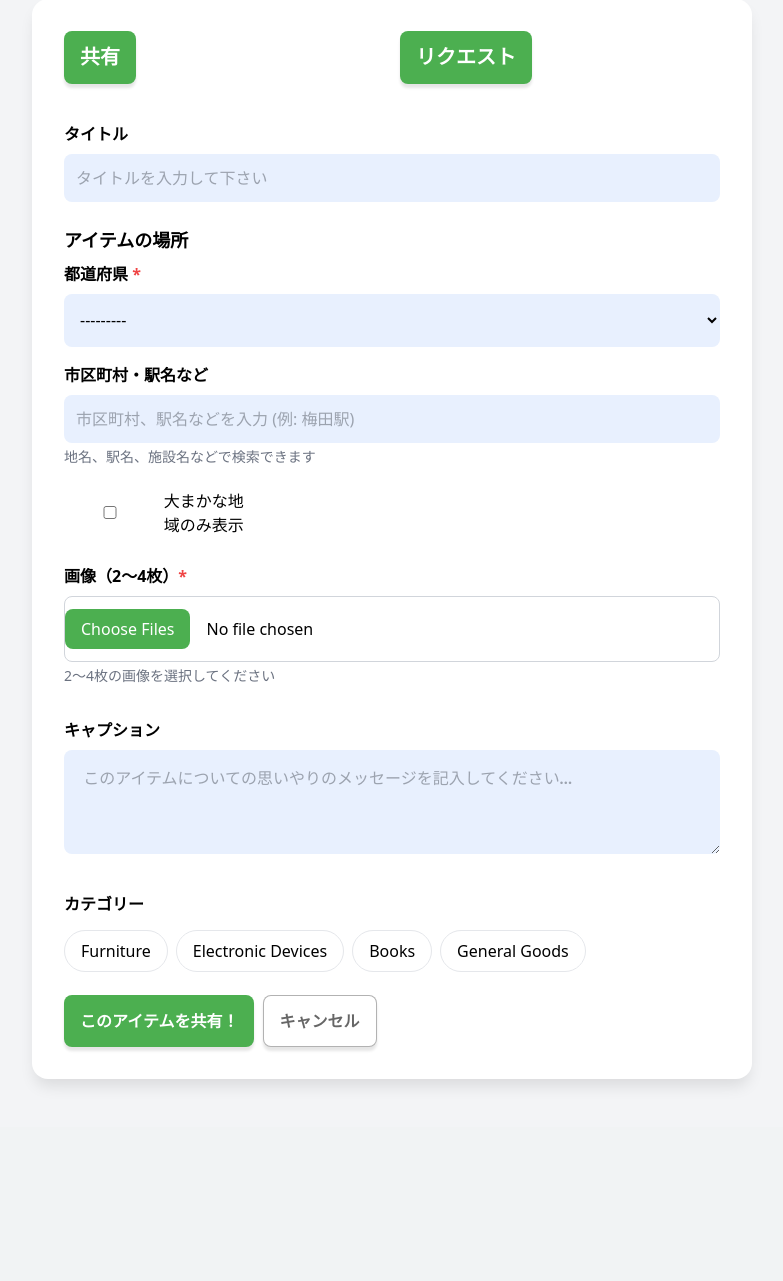
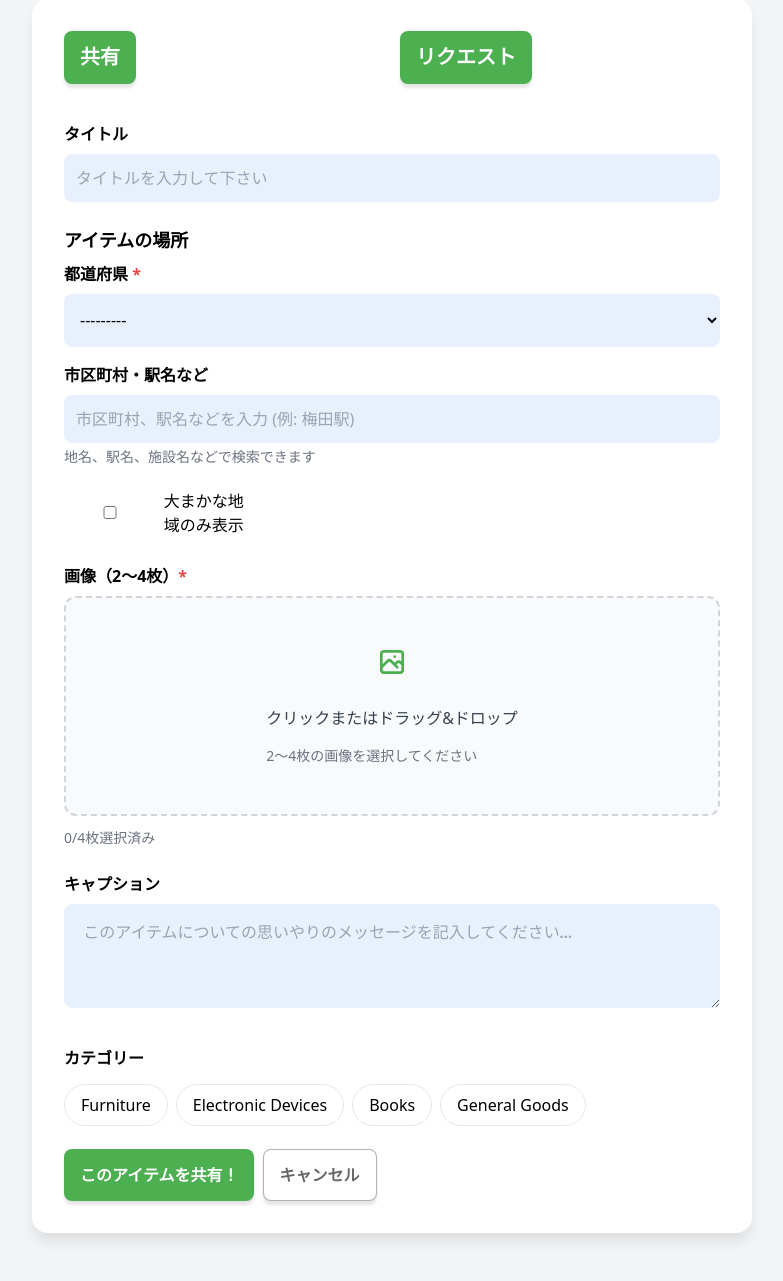
Before and after one commit to ZayYar-Phyo/kindred_space, a Django app: page /posts/create/ in a window 1280 px wide. Shown: the part 185-1466 px from the top of the page, without its empty margins (248-1031 px from the left). Before the commit the page ends 1270 px from the top, so only its background shows below. Run offline with Django 5.2, Linux system fonts and the light colour scheme; a user stored in the database is signed in; data comes from the database, SQL or seed files in the repository; some libraries are stand-ins or nearby versions.

Commit message:
Improve the image upload interface with previews and deletion
Update the image upload field in the post creation template to include a custom UI with image previews, drag-and-drop functionality, and individual file deletion.

Replit-Commit-Author: Agent
Replit-Commit-Session-Id: 8e572361-5c27-4041-9ba4-ad4d1ebd43e4
Replit-Commit-Checkpoint-Type: intermediate_checkpoint
Replit-Commit-Event-Id: 179b7c8e-0b6c-4bc9-a363-d1692ac3af08
Replit-Commit-Screenshot-Url: https://storage.googleapis.com/screenshot-production-us-central1/5163670d-94d8-4de5-a2d2-75e126789bb2/8e572361-5c27-4041-9ba4-ad4d1ebd43e4/NLEanWN
Replit-Helium-Checkpoint-Created: true

```diff
--- a/templates/a_posts/post_create.html
+++ b/templates/a_posts/post_create.html
@@ -98,20 +98,98 @@
             </label>
         </div>
 
-        <!-- Images Field (2-4 images) -->
-        <div class="mb-4">
-            <label for="id_images" class="block mb-2 font-semibold">画像（2〜4枚）<span class="text-red-500">*</span></label>
-            <div class="relative">
-                <input type="file" name="images" id="id_images" accept="image/*" multiple required
-                       class="w-full rounded-lg p-3 bg-[rgba(232,240,254,1)] border border-gray-300 file:mr-4 file:py-2 file:px-4 file:rounded-lg file:border-0 file:bg-primary file:text-white file:cursor-pointer">
+        <!-- Images Field (2-4 images) - Custom Upload UI -->
+        <div class="mb-6" x-data="imageUploader()">
+            <label class="block mb-2 font-semibold">画像（2〜4枚）<span class="text-red-500">*</span></label>
+
+            <!-- Hidden file input -->
+            <input type="file" name="images" id="id_images" accept="image/*" multiple required
+                   class="hidden" @change="handleFileSelect($event)">
+
+            <!-- Custom Upload Zone -->
+            <div
+                @click="$refs.fileInput.click()"
+                @dragover.prevent="isDragging = true"
+                @dragleave.prevent="isDragging = false"
+                @drop.prevent="handleDrop($event)"
+                :class="isDragging ? 'border-primary bg-green-50' : 'border-gray-300 bg-gray-50'"
+                class="border-2 border-dashed rounded-xl p-8 text-center cursor-pointer transition-all duration-200 hover:border-primary hover:bg-green-50"
+            >
+                <input type="file" x-ref="fileInput" accept="image/*" multiple class="hidden" @change="handleFileSelect($event)">
+
+                <div class="flex flex-col items-center gap-3">
+                    <div class="w-16 h-16 bg-primary/10 rounded-full flex items-center justify-center">
+                        <svg class="w-8 h-8 text-primary" fill="none" stroke="currentColor" viewBox="0 0 24 24">
+                            <path stroke-linecap="round" stroke-linejoin="round" stroke-width="2" d="M4 16l4.586-4.586a2 2 0 012.828 0L16 16m-2-2l1.586-1.586a2 2 0 012.828 0L20 14m-6-6h.01M6 20h12a2 2 0 002-2V6a2 2 0 00-2-2H6a2 2 0 00-2 2v12a2 2 0 002 2z"></path>
+                        </svg>
+                    </div>
+                    <div>
+                        <p class="text-gray-700 font-medium">クリックまたはドラッグ&ドロップ</p>
+                        <p class="text-sm text-gray-500 mt-1">2〜4枚の画像を選択してください</p>
+                    </div>
+                </div>
             </div>
-            <p class="text-sm text-gray-500 mt-1">2〜4枚の画像を選択してください</p>
+
+            <!-- Image Count & Status -->
+            <div class="mt-3 flex items-center justify-between">
+                <span
+                    :class="imageCount >= 2 && imageCount <= 4 ? 'text-green-600' : 'text-gray-500'"
+                    class="text-sm font-medium"
+                >
+                    <span x-text="imageCount"></span>/4枚選択済み
+                    <span x-show="imageCount >= 2 && imageCount <= 4" class="ml-1">✓</span>
+                </span>
+                <button
+                    type="button"
+                    x-show="imageCount > 0"
+                    @click="clearAll()"
+                    class="text-sm text-red-500 hover:text-red-700 transition-colors"
+                >
+                    すべて削除
+                </button>
+            </div>
+
+            <!-- Validation Message -->
+            <p x-show="imageCount > 0 && imageCount < 2" class="text-sm text-red-500 mt-2">
+                あと<span x-text="2 - imageCount"></span>枚必要です
+            </p>
+            <p x-show="imageCount > 4" class="text-sm text-red-500 mt-2">
+                最大4枚までです。<span x-text="imageCount - 4"></span>枚削除してください
+            </p>
+
             {% if image_error %}
                 <ul class="errorlist">
                     <li>{{ image_error }}</li>
                 </ul>
             {% endif %}
-            <div id="image-preview" class="mt-3 grid grid-cols-4 gap-2"></div>
+
+            <!-- Image Preview Grid -->
+            <div x-show="imageCount > 0" class="mt-4 grid grid-cols-2 sm:grid-cols-4 gap-3">
+                <template x-for="(image, index) in images" :key="index">
+                    <div class="relative group aspect-square bg-gray-100 rounded-xl overflow-hidden shadow-sm">
+                        <img :src="image.preview" class="w-full h-full object-cover" alt="Preview">
+
+                        <!-- Image Number Badge -->
+                        <span class="absolute top-2 left-2 bg-black/60 text-white text-xs px-2 py-1 rounded-full font-medium" x-text="index + 1"></span>
+
+                        <!-- Delete Button -->
+                        <button
+                            type="button"
+                            @click.stop="removeImage(index)"
+                            class="absolute top-2 right-2 w-7 h-7 bg-red-500 hover:bg-red-600 text-white rounded-full flex items-center justify-center shadow-lg transition-all duration-200 opacity-80 group-hover:opacity-100"
+                        >
+                            <svg class="w-4 h-4" fill="none" stroke="currentColor" viewBox="0 0 24 24">
+                                <path stroke-linecap="round" stroke-linejoin="round" stroke-width="2" d="M6 18L18 6M6 6l12 12"></path>
+                            </svg>
+                        </button>
+
+                        <!-- File Name -->
+                        <div class="absolute bottom-0 left-0 right-0 bg-gradient-to-t from-black/70 to-transparent p-2">
+                            <p class="text-white text-xs truncate" x-text="image.name"></p>
+                        </div>
+                    </div>
+                </template>
+            </div>
         </div>
 
         <!-- Dynamic Reason Field -->
@@ -160,6 +238,70 @@
 
 
 <script>
+    // Image Uploader Alpine.js Component
+    function imageUploader() {
+        return {
+            images: [],
+            isDragging: false,
+
+            get imageCount() {
+                return this.images.length;
+            },
+
+            handleFileSelect(event) {
+                const files = event.target.files;
+                this.addFiles(files);
+                event.target.value = '';
+            },
+
+            handleDrop(event) {
+                this.isDragging = false;
+                const files = event.dataTransfer.files;
+                this.addFiles(files);
+            },
+
+            addFiles(fileList) {
+                const newFiles = Array.from(fileList).filter(file => file.type.startsWith('image/'));
+
+                newFiles.forEach(file => {
+                    if (this.images.length < 4) {
+                        const reader = new FileReader();
+                        reader.onload = (e) => {
+                            this.images.push({
+                                file: file,
+                                name: file.name,
+                                preview: e.target.result
+                            });
+                            this.updateFileInput();
+                        };
+                        reader.readAsDataURL(file);
+                    }
+                });
+            },
+
+            removeImage(index) {
+                this.images.splice(index, 1);
+                this.updateFileInput();
+            },
+
+            clearAll() {
+                this.images = [];
+                this.updateFileInput();
+            },
+
+            updateFileInput() {
+                const input = document.getElementById('id_images');
+                const dt = new DataTransfer();
+
+                this.images.forEach(img => {
+                    dt.items.add(img.file);
+                });
+
+                input.files = dt.files;
+            }
+        };
+    }
+
     // Initialize post_type and placeholder on page load
     document.addEventListener('DOMContentLoaded', function() {
         const postTypeField = document.getElementById('id_post_type');
@@ -170,35 +312,6 @@
         }
         if (reasonField && !reasonField.placeholder) {
             reasonField.placeholder = 'なぜこれを共有しますか？';
-        }
-
-        // Image preview
-        const imageInput = document.getElementById('id_images');
-        const previewContainer = document.getElementById('image-preview');
-
-        if (imageInput && previewContainer) {
-            imageInput.addEventListener('change', function(e) {
-                previewContainer.innerHTML = '';
-                const files = e.target.files;
-
-                if (files.length < 2 || files.length > 4) {
-                    previewContainer.innerHTML = `<p class="col-span-4 text-red-500 text-sm">${files.length < 2 ? '2枚以上の画像を選択してください' : '画像は最大4枚までです'}</p>`;
-                }
-
-                Array.from(files).slice(0, 4).forEach((file, index) => {
-                    const reader = new FileReader();
-                    reader.onload = function(e) {
-                        const div = document.createElement('div');
-                        div.className = 'relative aspect-square bg-gray-100 rounded-lg overflow-hidden';
-                        div.innerHTML = `
-                            <img src="${e.target.result}" class="w-full h-full object-cover" alt="Preview ${index + 1}">
-                            <span class="absolute top-1 left-1 bg-black bg-opacity-50 text-white text-xs px-2 py-1 rounded">${index + 1}</span>
-                        `;
-                        previewContainer.appendChild(div);
-                    };
-                    reader.readAsDataURL(file);
-                });
-            });
         }
     });
 
```
